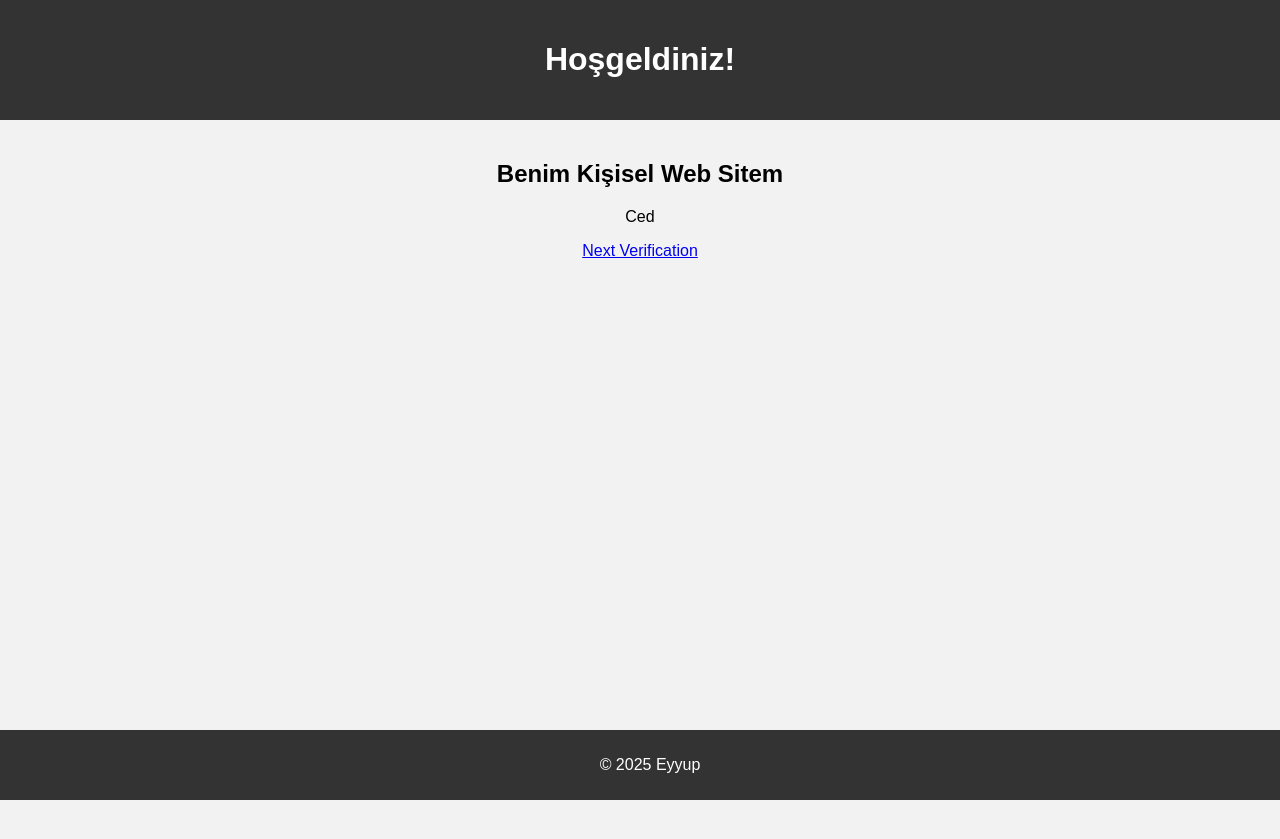
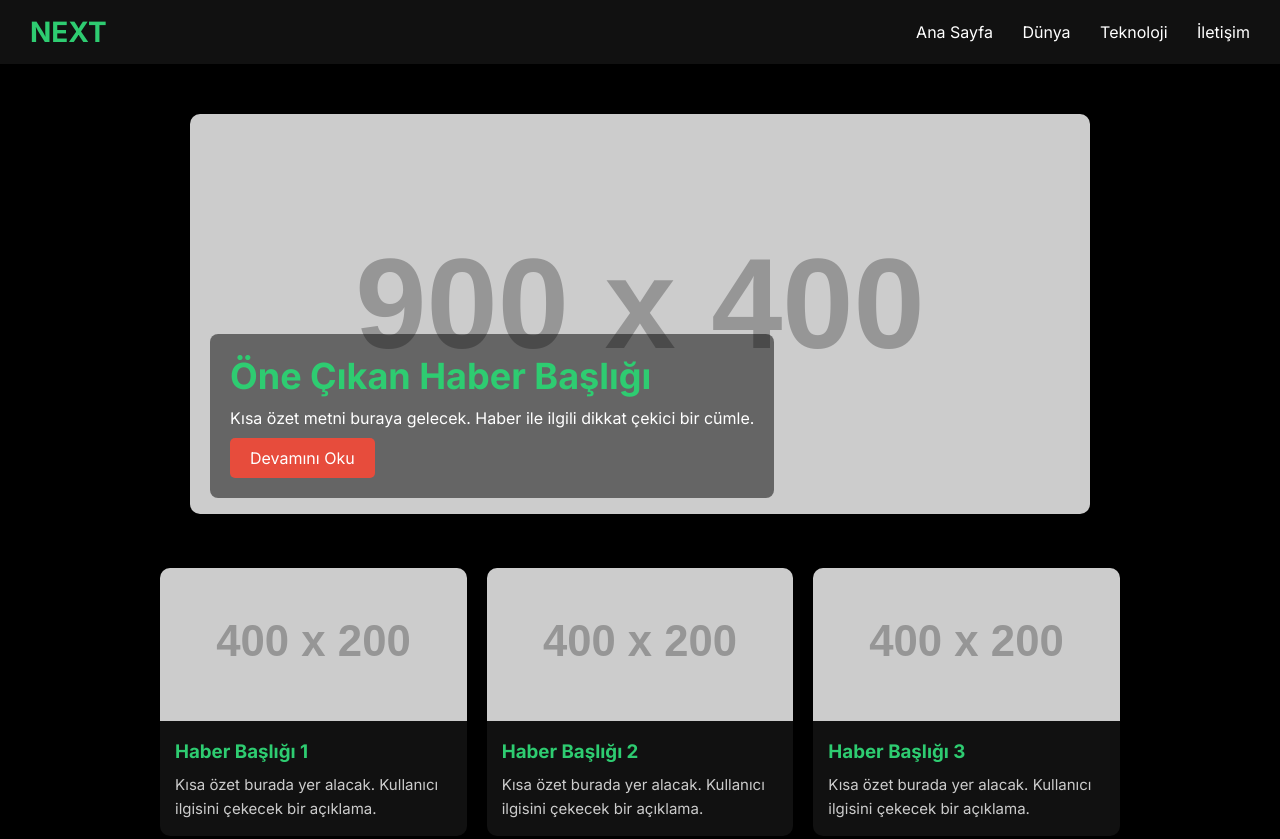
Before and after one commit to dailynext/dailynext, a plain HTML site: page index.html in a window 1280 px wide. Shown: the top 839 px of the page. Before the commit the page ends 800 px from the top, so only its background shows below. Drawn offline with Linux system fonts and the light colour scheme; placeholder pictures from the web are drawn by us.

Commit message:
Ana sayfa güncellemesi

```diff
--- a/index.html
+++ b/index.html
@@ -8,47 +8,207 @@
 <!-- Next mavi tik için fediverse meta tag -->
 <meta name="fediverse:creator" content="@eyyup_ctrz@sosyal.teknofest.app">
 
+<link href="https://fonts.googleapis.com/css2?family=Inter:wght@400;700&display=swap" rel="stylesheet">
+
 <style>
+  /* Genel Ayarlar */
+  * { box-sizing: border-box; margin: 0; padding: 0; }
   body {
-      font-family: Arial, sans-serif;
+    font-family: 'Inter', sans-serif;
+    background-color: #000;
+    color: #fff;
+  }
+  a { text-decoration: none; }
+
+  /* Üst Bant */
+  header {
+    background-color: #111;
+    display: flex;
+    justify-content: space-between;
+    align-items: center;
+    padding: 15px 30px;
+    position: sticky;
+    top: 0;
+    z-index: 1000;
+    box-shadow: 0 2px 5px rgba(0,0,0,0.5);
+  }
+  .logo {
+    color: #2ECC71;
+    font-size: 28px;
+    font-weight: 700;
+    text-transform: uppercase;
+    transition: transform 0.3s;
+  }
+  .logo:hover { transform: scale(1.1); }
+  nav a {
+    color: #fff;
+    margin-left: 25px;
+    position: relative;
+    transition: color 0.3s;
+  }
+  nav a::after {
+    content: '';
+    display: block;
+    width: 0;
+    height: 2px;
+    background: #2ECC71;
+    transition: width 0.3s;
+    position: absolute;
+    bottom: -5px;
+    left: 0;
+  }
+  nav a:hover {
+    color: #E74C3C;
+  }
+  nav a:hover::after { width: 100%; }
+
+  /* Hero / Öne Çıkan Haber */
+  .hero {
+    position: relative;
+    text-align: left;
+    max-width: 900px;
+    margin: 50px auto;
+  }
+  .hero img {
+    width: 100%;
+    border-radius: 10px;
+    transition: opacity 0.5s;
+  }
+  .hero img:hover { opacity: 0.9; }
+  .hero-content {
+    position: absolute;
+    bottom: 20px;
+    left: 20px;
+    color: #fff;
+    background: rgba(0,0,0,0.5);
+    padding: 20px;
+    border-radius: 8px;
+  }
+  .hero-content h1 {
+    color: #2ECC71;
+    font-size: 36px;
+    margin-bottom: 10px;
+  }
+  .hero-content p {
+    font-size: 16px;
+    margin-bottom: 10px;
+  }
+  .hero-content a {
+    display: inline-block;
+    padding: 10px 20px;
+    background-color: #E74C3C;
+    color: #fff;
+    border-radius: 5px;
+    transition: background 0.3s;
+  }
+  .hero-content a:hover { background-color: #C0392B; }
+
+  /* Haber Kartları */
+  .news-grid {
+    display: grid;
+    grid-template-columns: repeat(auto-fit, minmax(280px, 1fr));
+    gap: 20px;
+    max-width: 1000px;
+    margin: 50px auto;
+    padding: 0 20px;
+  }
+  .news-card {
+    background-color: #111;
+    border-radius: 10px;
+    overflow: hidden;
+    transition: transform 0.3s, box-shadow 0.3s;
+  }
+  .news-card:hover {
+    transform: translateY(-5px);
+    box-shadow: 0 10px 20px rgba(0,0,0,0.6);
+  }
+  .news-card img { width: 100%; }
+  .news-card .card-content {
+    padding: 15px;
+  }
+  .news-card h3 { color: #2ECC71; margin-bottom: 10px; }
+  .news-card p { font-size: 15px; color: #ccc; line-height: 1.6; }
+
+  /* Footer */
+  footer {
     text-align: center;
-      background: #f2f2f2;
-      margin: 0;
-      padding: 0;
+    padding: 20px;
+    background-color: #111;
+    color: #888;
+    margin-top: 50px;
   }
-    header {
-      background: #333;
-      color: #fff;
-      padding: 20px;
+
+  /* Next Verification Link */
+  .verification {
+    color: #2ECC71;
+    display: inline-block;
+    margin-top: 10px;
   }
-    main {
-      padding: 20px;
-    }
-    footer {
-      background: #333;
-      color: #fff;
-      padding: 10px;
-      position: fixed;
-      bottom: 0;
-      width: 100%;
+
+  /* Responsive */
+  @media(max-width:768px){
+    header { flex-direction: column; align-items: flex-start; }
+    nav { margin-top: 10px; }
+    nav a { margin-left: 0; margin-right: 15px; }
+    .hero-content h1 { font-size: 28px; }
   }
 </style>
 </head>
 <body>
+
 <header>
-    <h1>Hoşgeldiniz!</h1>
+  <div class="logo">Next</div>
+  <nav>
+    <a href="#">Ana Sayfa</a>
+    <a href="#">Dünya</a>
+    <a href="#">Teknoloji</a>
+    <a href="#">İletişim</a>
+  </nav>
 </header>
 
+<!-- Öne Çıkan Haber -->
+<section class="hero">
+  <img src="https://via.placeholder.com/900x400" alt="Öne Çıkan Haber">
+  <div class="hero-content">
+    <h1>Öne Çıkan Haber Başlığı</h1>
+    <p>Kısa özet metni buraya gelecek. Haber ile ilgili dikkat çekici bir cümle.</p>
+    <a href="#">Devamını Oku</a>
+  </div>
+</section>
+
+<!-- Diğer Haberler -->
+<section class="news-grid">
+  <div class="news-card">
+    <img src="https://via.placeholder.com/400x200" alt="Haber 1">
+    <div class="card-content">
+      <h3>Haber Başlığı 1</h3>
+      <p>Kısa özet burada yer alacak. Kullanıcı ilgisini çekecek bir açıklama.</p>
+    </div>
+  </div>
+  <div class="news-card">
+    <img src="https://via.placeholder.com/400x200" alt="Haber 2">
+    <div class="card-content">
+      <h3>Haber Başlığı 2</h3>
+      <p>Kısa özet burada yer alacak. Kullanıcı ilgisini çekecek bir açıklama.</p>
+    </div>
+  </div>
+  <div class="news-card">
+    <img src="https://via.placeholder.com/400x200" alt="Haber 3">
+    <div class="card-content">
+      <h3>Haber Başlığı 3</h3>
+      <p>Kısa özet burada yer alacak. Kullanıcı ilgisini çekecek bir açıklama.</p>
+    </div>
+  </div>
+</section>
+
 <main>
-    <h2>Benim Kişisel Web Sitem</h2>
-    <p>Ced</p>
-
   <!-- Next mavi tik için rel="me" linki -->
-    <a rel="me" href="https://sosyal.teknofest.app/@eyyup_ctrz">Next Verification</a>
+  <a class="verification" rel="me" href="https://sosyal.teknofest.app/@eyyup_ctrz">Next Verification</a>
 </main>
 
 <footer>
   <p>© 2025 Eyyup</p>
 </footer>
+
 </body>
 </html>
```
Lines whose indentation alone changed are shown as unchanged.
